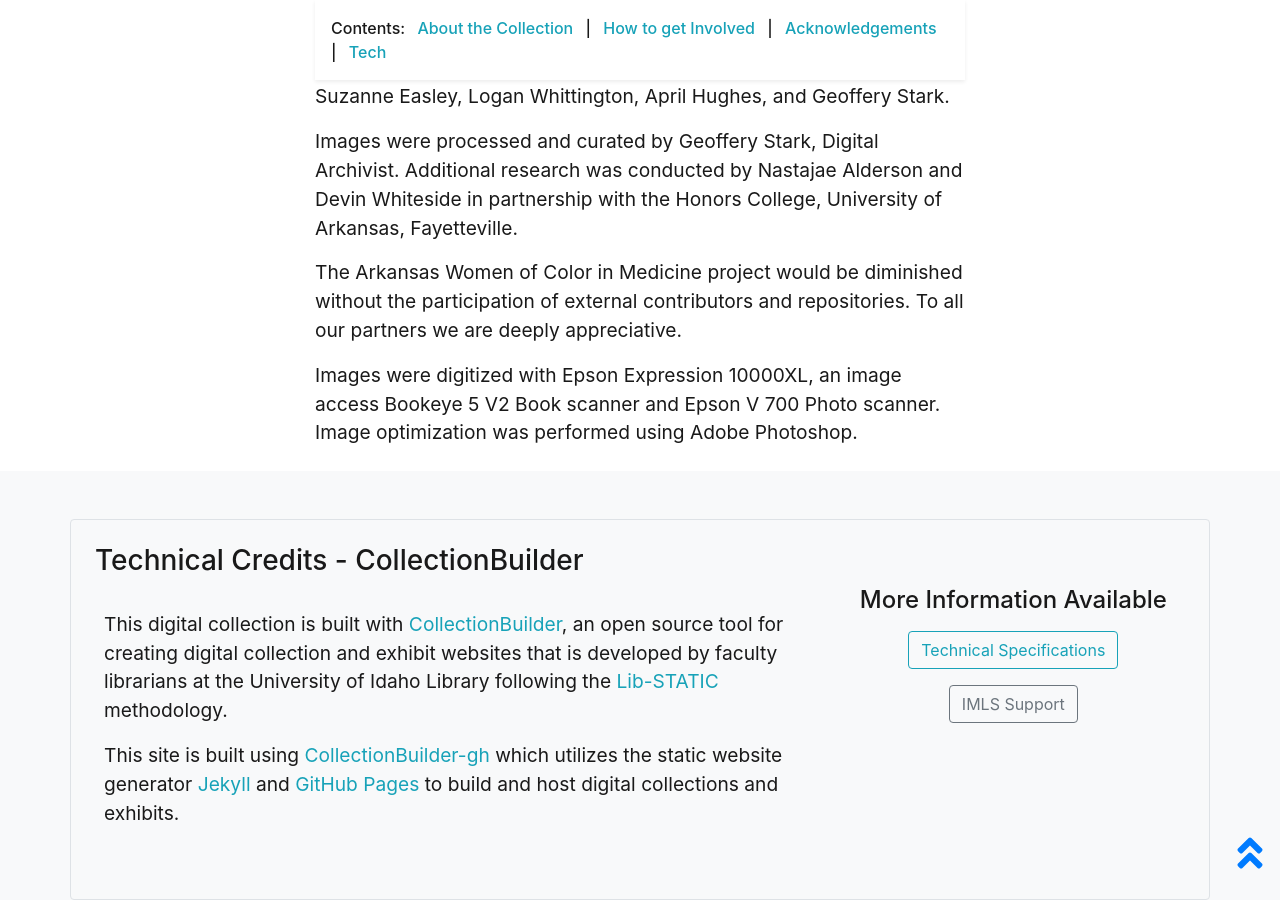
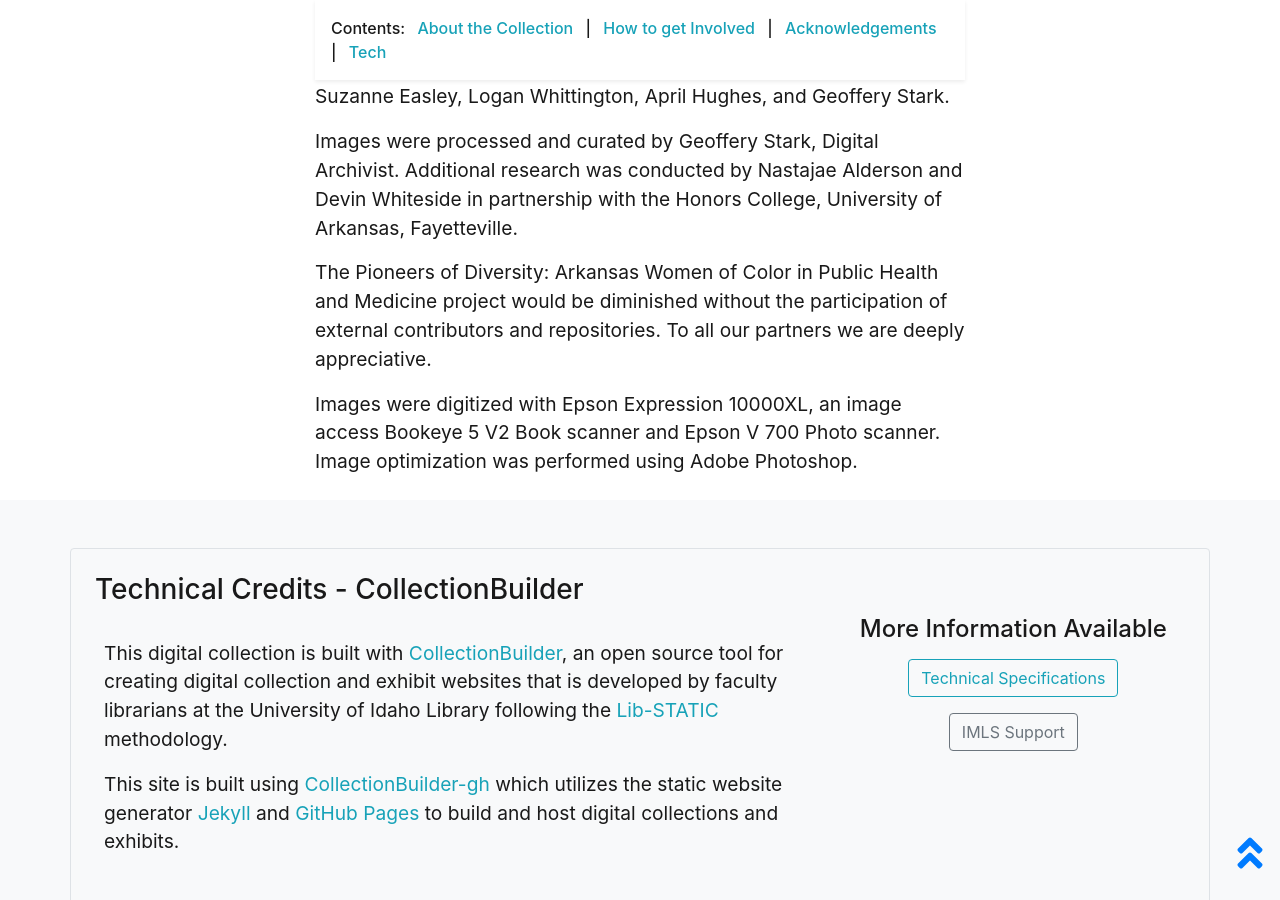
Before and after one commit to Starkad2/Wocim-GH2, a Jekyll site: the page built from pages/about.md, in a window 1280 px wide and 900 px high, scrolled down 2224 px. Built offline with Jekyll 4.4.1, drawn with Linux system fonts in a browser that asks for light colours.

Commit message:
Update acknow.md

```diff
--- a/_includes/cb/acknow.md
+++ b/_includes/cb/acknow.md
@@ -6,6 +6,6 @@
 
 Images were processed and curated by Geoffery Stark, Digital Archivist.  Additional research was conducted by Nastajae Alderson and Devin Whiteside in partnership with the Honors College, University of Arkansas, Fayetteville.
 
-The Arkansas Women of Color in Medicine project would be diminished without the participation of external contributors and repositories.  To all our partners we are deeply appreciative.
+The Pioneers of Diversity: Arkansas Women of Color in Public Health and Medicine project would be diminished without the participation of external contributors and repositories.  To all our partners we are deeply appreciative.
 
 Images were digitized with Epson Expression 10000XL, an image access Bookeye 5 V2 Book scanner and Epson V 700 Photo scanner.  Image optimization was performed using Adobe Photoshop.
```
